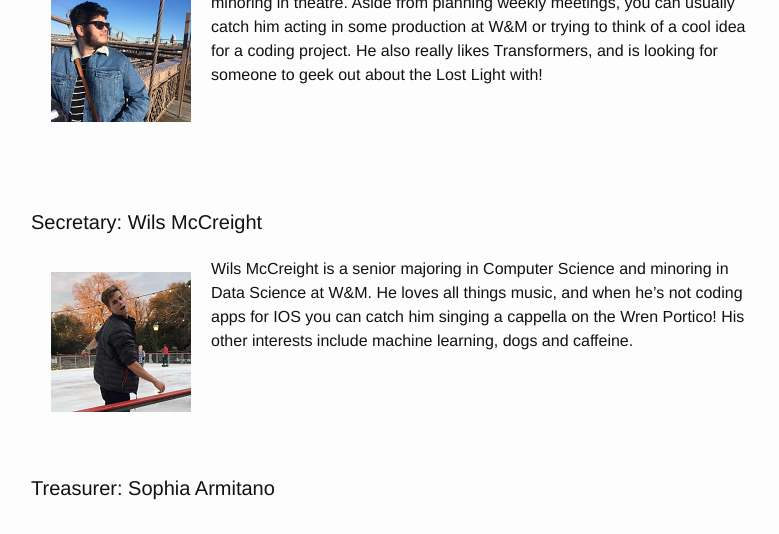
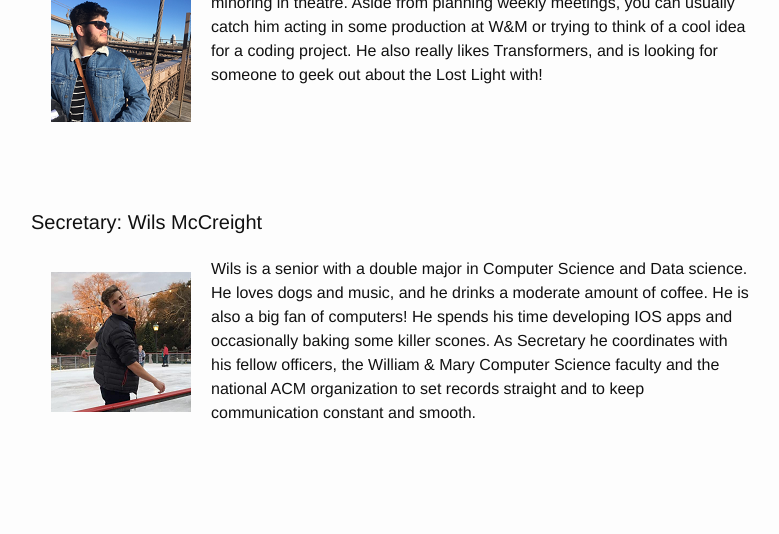
Before and after one commit to ACMWM/acmwm.github.io, a Jekyll site: the page built from _pages/officers.md, in a window 1280 px wide and 900 px high, scrolled down 629 px, cut to the strip 0-534 px from the top of the window. Shown: the whole strip, without its empty margins (239-1018 px from the left). Built offline with Jekyll 4.4.1, drawn with Linux system fonts in a browser that asks for light colours.

Commit message:
Update Wils' bio

```diff
--- a/_config.yml
+++ b/_config.yml
@@ -40,7 +40,7 @@ officers:
       name: Wils McCreight
       pic: wils.png
       bio: >
-          Wils McCreight is a senior majoring in Computer Science and minoring in Data Science at W&M. He loves all things music, and when he’s not coding apps for IOS you can catch him singing a cappella on the Wren Portico! His other interests include machine learning, dogs and caffeine.
+          Wils is a senior with a double major in Computer Science and Data science. He loves dogs and music, and he drinks a moderate amount of coffee. He is also a big fan of computers! He spends his time developing IOS apps and occasionally baking some killer scones. As Secretary he coordinates with his fellow officers, the William & Mary Computer Science faculty and the national ACM organization to set records straight and to keep communication constant and smooth.
 
     - job: Treasurer
       name: Sophia Armitano
```
